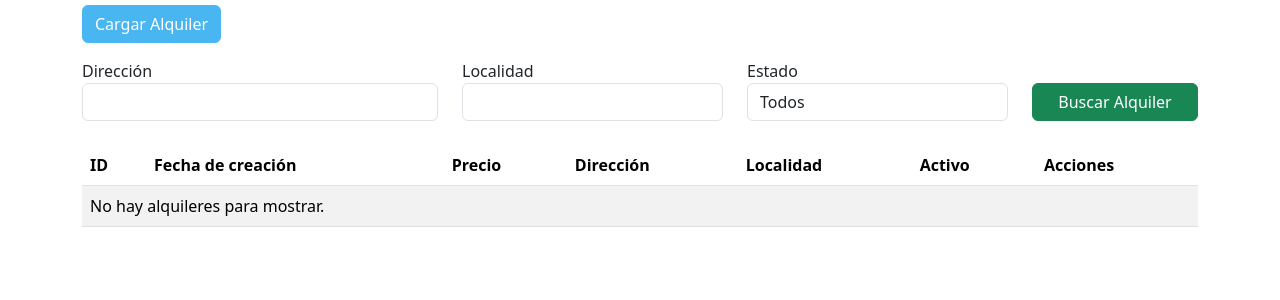
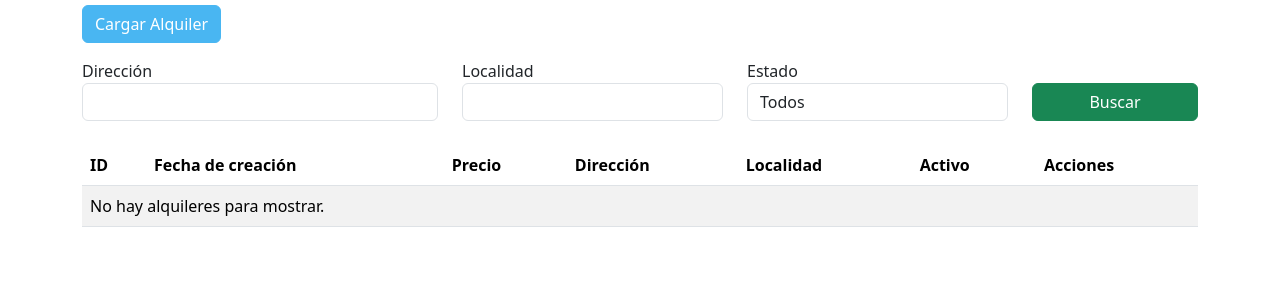
Before and after one commit to NicolasM146/IngS2, a Flask app: page /rentals/ in a window 1280 px wide. Shown: the part 143-443 px from the top of the page. Run offline with Flask 3, Linux system fonts and the light colour scheme; the visitor is signed in with stand-in values (Sample User, id 1); data that the repository does not hold is empty; some libraries are stand-ins or nearby versions.

Commit message:
Cambio de boton para fidelizar con las HU

```diff
--- a/src/web/templates/Alquileres/index.html
+++ b/src/web/templates/Alquileres/index.html
@@ -27,7 +27,7 @@
             </select>
         </div>
         <div class="form-group col-md-2 d-flex align-items-end">
-            <button type="submit" class="btn btn-success w-100">Buscar Alquiler</button>
+            <button type="submit" class="btn btn-success w-100">Buscar</button>
         </div>
     </div>
 </form>
```
